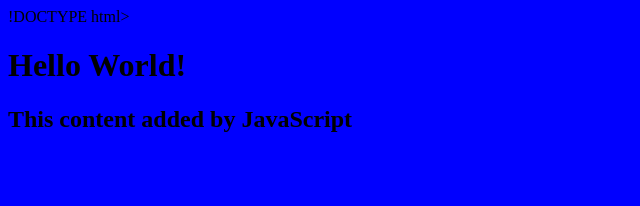
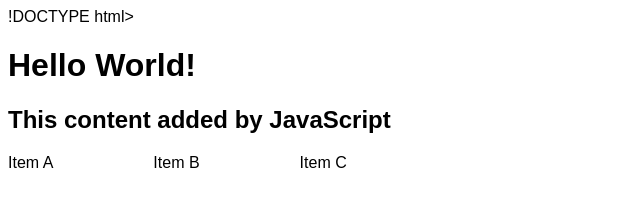
Before and after one commit to tashigyatso45/my-personal-website, a plain HTML site: page index.html in a window 1280 px wide. Shown: the whole page, without its empty margins (0-640 px from the left). Drawn offline with Linux system fonts and the light colour scheme.

Commit message:
created list/ added a image file

```diff
--- a/index.html
+++ b/index.html
@@ -7,5 +7,10 @@
   <body>
     <h1>Hello World!</h1>
     <script src="script.js"></script>
+    <ul class="horizontal-list">
+            <li>Item A</li>
+        <li>Item B</li>
+        <li>Item C</li>
+      </ul>
   </body>
 </html>
--- a/style.css
+++ b/style.css
@@ -1,3 +1,13 @@
 body {
-    background: blue;
-  }
+    background: white;
+    font-family:sans-serif;
+}
+.horizontal-list{
+list-style-type: none;
+padding: 0;
+margin: 0;
+display: flex;
+}
+.horizontal-list li{
+margin-right: 100px;
+}
```
Also changed, not shown: 1 other file.
